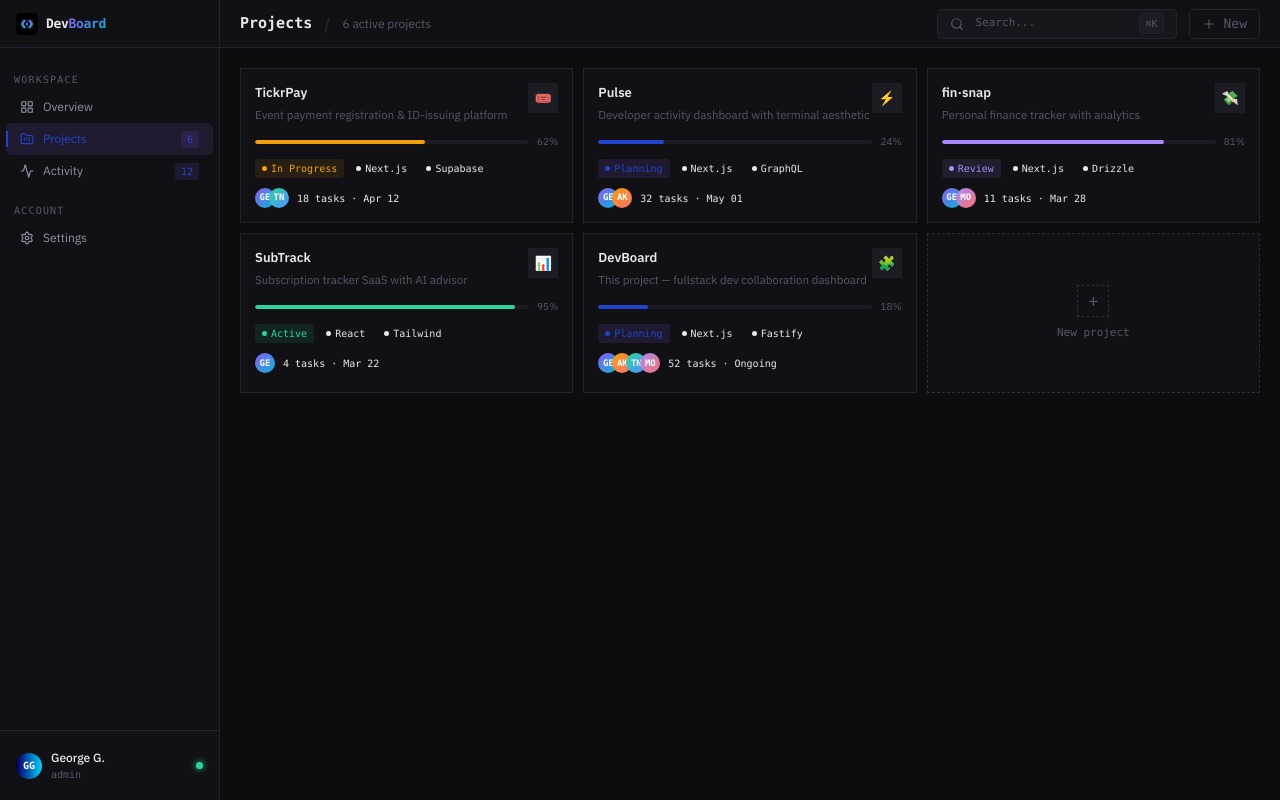
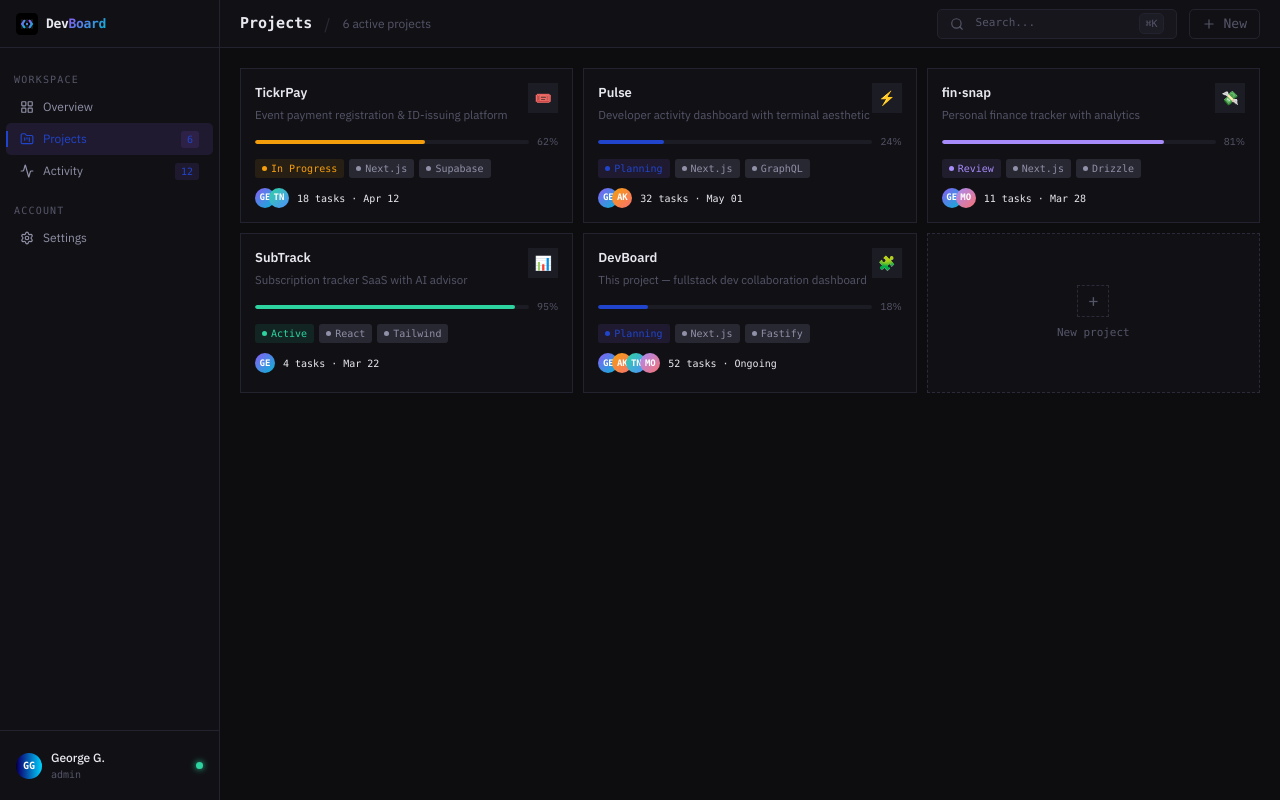
Before and after one commit to georgegoodluck/DevBoard, a Next.js app: page /projects in a window 1280 px wide. Built offline with nearby package versions, Linux system fonts and the light colour scheme.

Commit message:
feat: add gray color to Badge

```diff
--- a/app/globals.css
+++ b/app/globals.css
@@ -16,6 +16,7 @@
     --accent-dim: rgba(139, 92, 246, 0.12);
     --green: #2dd4a0;
     --green-dim: rgba(45, 212, 160, 0.1);
+    --gray: rgba(85, 85, 106, 0.349);
     --orange: rgba(184, 125, 16, 0.9);
     --orange-dim: rgba(161, 136, 91, 0.9);
     --amber: #f59e0b;
--- a/components/projects/ProjectCard.tsx
+++ b/components/projects/ProjectCard.tsx
@@ -41,7 +41,7 @@ export default function ProjectCard({ project: p }: { project: Project }) {
       <div className="flex flex-wrap gap-1.25">
         <Badge label={p.status} variant={p.statusVariant} />
         {p.tags.map((tag) => (
-          <Badge key={tag} label={tag} variant="danger" />
+          <Badge key={tag} label={tag} variant="gray" />
         ))}
       </div>
 
--- a/components/ui/Badge.tsx
+++ b/components/ui/Badge.tsx
@@ -1,4 +1,4 @@
-export type BadgeVariant = "green" | "amber" | "red" | "blue" | "purple";
+export type BadgeVariant = "green" | "amber" | "red" | "blue" | "purple" | "gray";
 
 type Props = {
   label: string;
@@ -6,11 +6,12 @@ type Props = {
 };
 
 const variantStyles: Record<BadgeVariant, string> = {
-  green: "bg-[var(--green-dim)] text-[var(--green)]",
-  amber: "bg-[var(--amber-dim)] text-[var(--amber)]",
-  red: "bg-[var(--danger-dim)] text-[var(--danger)]",
-  blue: "bg-[var(--accent-dim)] text-[var(--accent)]",
-  purple: "bg-[var(--purple-dim)] text-[var(--purple)]",
+  green: "bg-(--green-dim) text-(--green)",
+  amber: "bg-(--amber-dim) text-(--amber)",
+  red: "bg-(--danger-dim) text-(--danger)",
+  blue: "bg-(--accent-dim) text-(--accent)",
+  purple: "bg-(--purple-dim) text-(--purple)",
+  gray: "bg-(--gray) text-(--text2)"
 };
 
 export default function Badge({ label, variant }: Props) {
```
